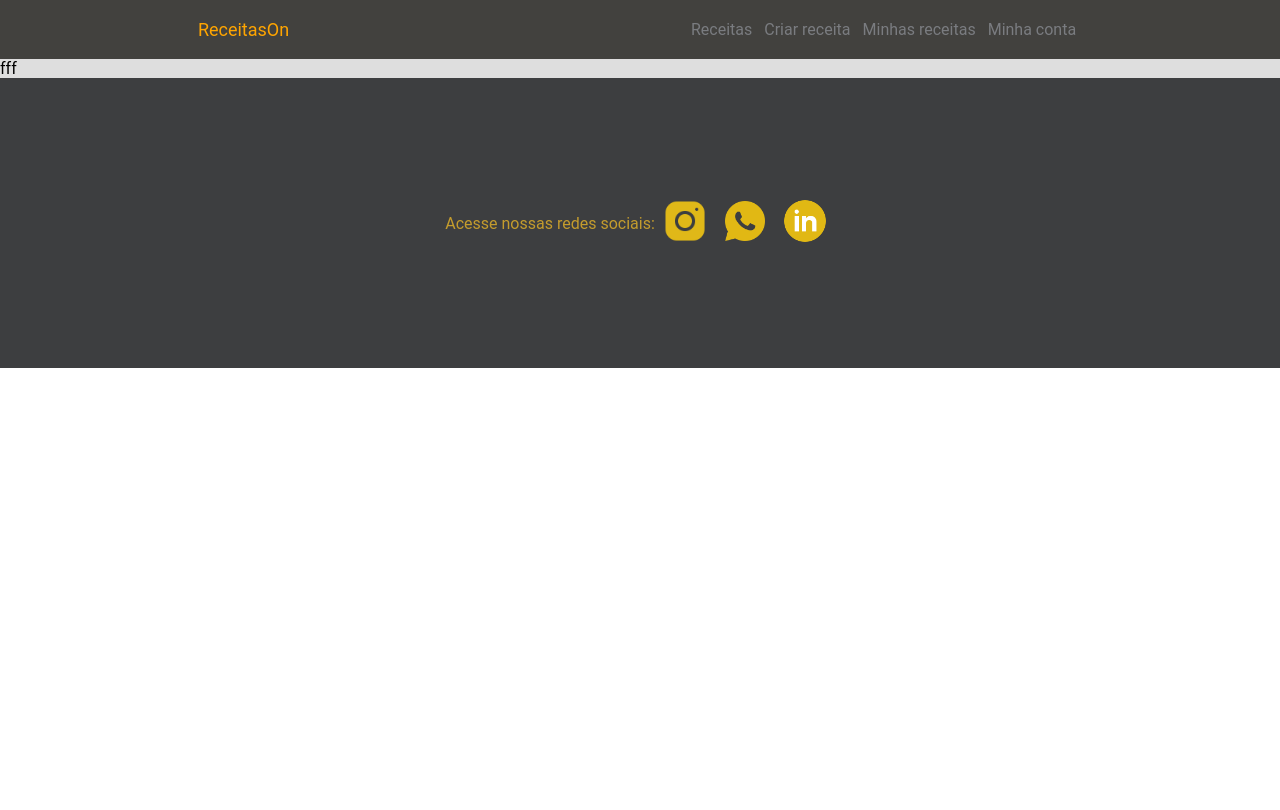
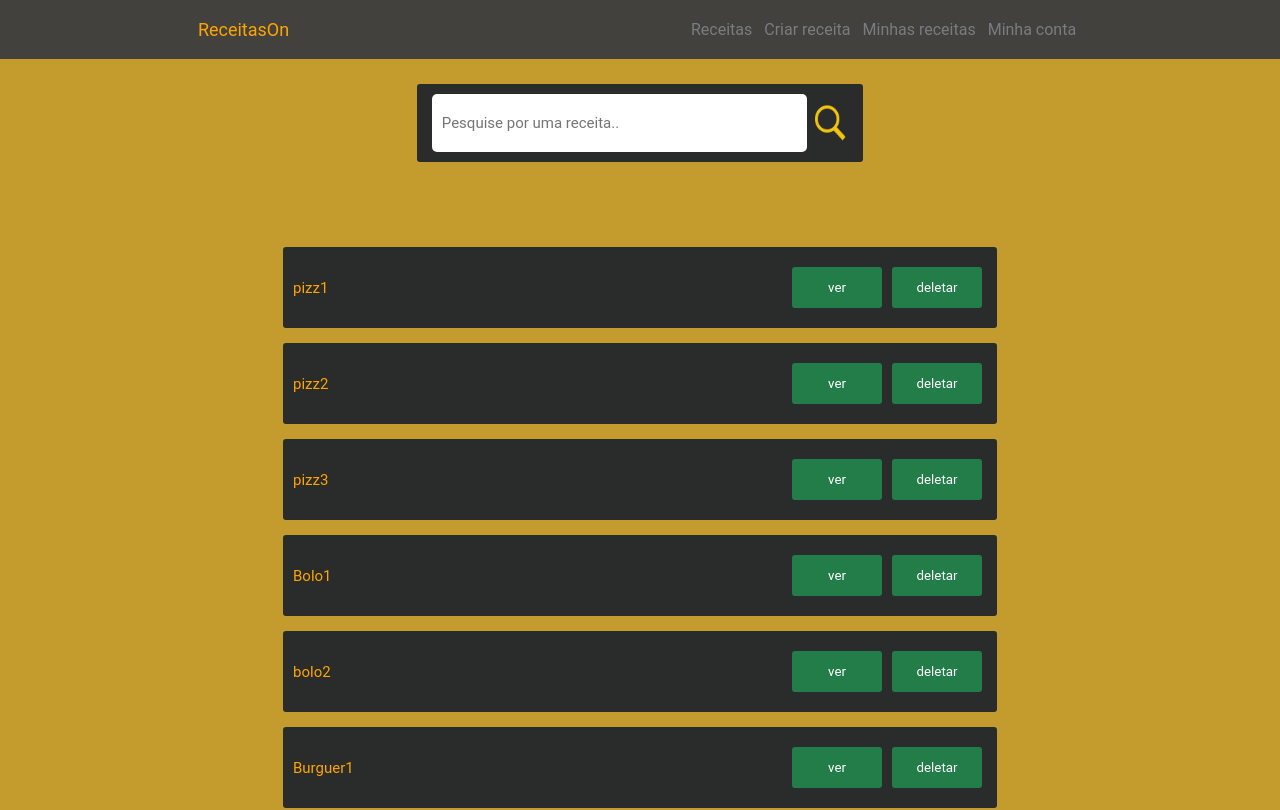
Before and after one commit to diegodevelopertec/app-LibraryOfRevenues, a React (Vite) app: page /myreceitas in a window 1280 px wide. Shown: the top 810 px of the page. Built offline with nearby package versions, Linux system fonts and the light colour scheme.

Commit message:
criada page de receitas do usuario

```diff
--- a/src/Pages/ContaUser/index.tsx
+++ b/src/Pages/ContaUser/index.tsx
@@ -24,13 +24,13 @@ return <S.Container>
         <div className="cx-inputs">
 
             <div>
-                <input type="text" value={'Diego'} disabled={inputDisable} />
+                <input type="text" defaultValue={'Diego'} disabled={inputDisable} />
             </div>
             <div>
-                <input type="email" value={'diego@gmail.com'} disabled={inputDisable} />
+                <input type="email" defaultValue={'diego@gmail.com'} disabled={inputDisable} />
             </div>
             <div>
-                <input type="password" value={'ssssss'} disabled={inputDisable} />
+                <input type="password" defaultValue={'ssssss'} disabled={inputDisable} />
             </div>
             <button onClick={clickAlterarData}>
                  {inputDisable  ? ' alterar' : 'salvar'}
--- a/src/Pages/ContaUser/style.ts
+++ b/src/Pages/ContaUser/style.ts
@@ -7,7 +7,6 @@ justify-content: center;
 align-items: center;
 min-height: 100vh;
 padding: 60px 0px;
-background-color: #4b4d4b;
 background-color: #c49c2d;
 .container-conta{
     padding: 0 30px;
@@ -50,12 +49,12 @@ background-color: #c49c2d;
             font-size: 16px;
             width: 100%;
             color: #c49c2d;
-            outline: 0;
+           outline:0;
             &:disabled{
                 color:  #a3a3a3;
             }
             &:focus{
-              border: 2px solid orange;
+             border: 2px solid orange;
             }
         }
         button{
--- a/src/Pages/UserReceitas/index.tsx
+++ b/src/Pages/UserReceitas/index.tsx
@@ -1,9 +1,37 @@
+import * as S from './styled'
+import {receitasData} from '../../data/data'
+import BuscaIcon from '../../assets/icons/busca.png'
 
 
 export const UserReceitas=()=>{
-    return <>
-    fff
+    return <S.Container>
+        <S.ContainerList>
+            <div className="cx-search">
 
 
-    </>
+                   <div>
+                   <input type="search" placeholder='Pesquise por uma receita..'  />
+                    <img src={BuscaIcon} />
+                   </div>
+
+
+            </div>
+            <div className='cx-list'>
+            {receitasData.map((item,index)=>(
+                <div className="card-receita">
+                <div className="name-receita">
+                    <p>{item.name}</p>
+                </div>
+                <div className="cx-actions">
+                    <button> ver </button>
+                    <button>deletar</button>
+                </div>
+                </div>
+            ))}
+        </div>
+        </S.ContainerList>
+
+
+
+    </S.Container>
 }
--- /dev/null
+++ b/src/Pages/UserReceitas/styled.ts
@@ -0,0 +1,100 @@
+import styled from "styled-components";
+
+
+export const Container=styled.div`
+
+    background-color: #c49c2d;
+    display: flex;
+    justify-content: center;
+
+
+`
+
+export const ContainerList=styled.div`
+    height: 100%;
+    width: 60vw;
+    padding: 0 12px;
+    flex-direction: column;
+    display:flex;
+.cx-search{
+    display: flex;
+    justify-content: center;
+    padding: 25px 0;
+
+    div{
+        width: 60%;
+        padding:10px 15px;
+        display: flex;
+        justify-content: center;
+        align-items: center;
+        border-radius: 3px;
+        background-color: #2a2b2b;
+    }
+    img{
+        height: 40px;
+        width: 40px;
+        display: flex;
+        justify-content: center;
+        margin-left: 5px;
+        position: static;
+        right: 50px;
+        top: 5px;
+    }
+    input{
+        display: flex;
+        width: 100%;
+        border: 0;
+        padding: 20px 10px;
+        border-radius: 5px;
+        font-size: 15px;
+
+    }
+    @media screen and (max-width:950px) {
+        input{
+             width:70%;
+           }
+    }
+}
+
+.cx-list{
+    margin: 30px 0;
+    padding: 15px;
+    .card-receita{
+       font-size: 15px;
+        color: orange;
+        display: flex;
+        justify-content:space-between;
+        align-items: center;
+        background-color: #2a2b2b;
+        margin: 15px 0px;
+        padding: 20px 10px;
+        border-radius: 3px;
+        button{
+            padding: 13px 5px;
+            width: 90px;
+            margin:0 5px;
+            background-color: #227d48;
+            border: 0;
+            color: white;
+            border-radius: 3px;
+            &:hover{
+                background-color: #219150;
+            }
+        }
+    }
+}
+@media screen and (max-width:950px){
+    width: 100%;
+    .card-receita{
+        flex-direction: column;
+        p{
+            margin: 20px 0;
+        }
+    }
+
+}
+
+
+
+
+`
```
Also changed, not shown: src/assets/icons/busca.png (added).
